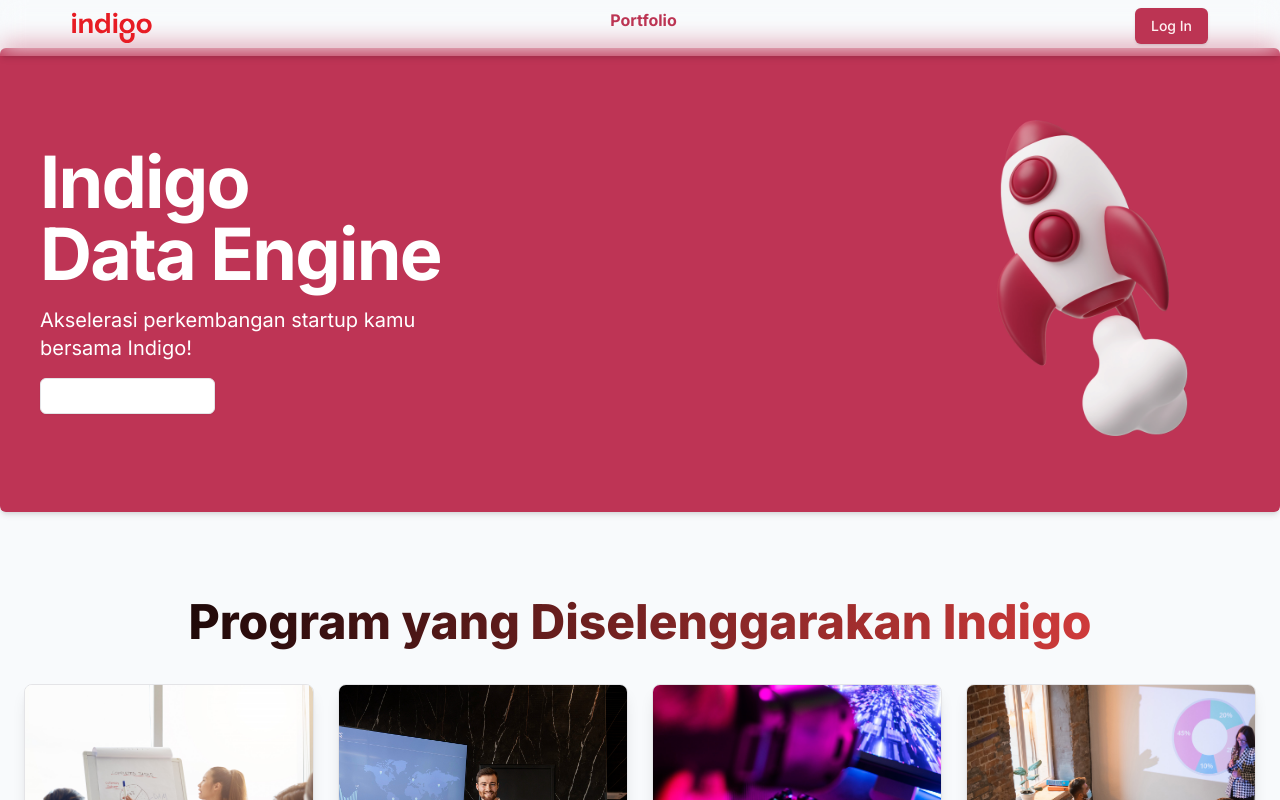
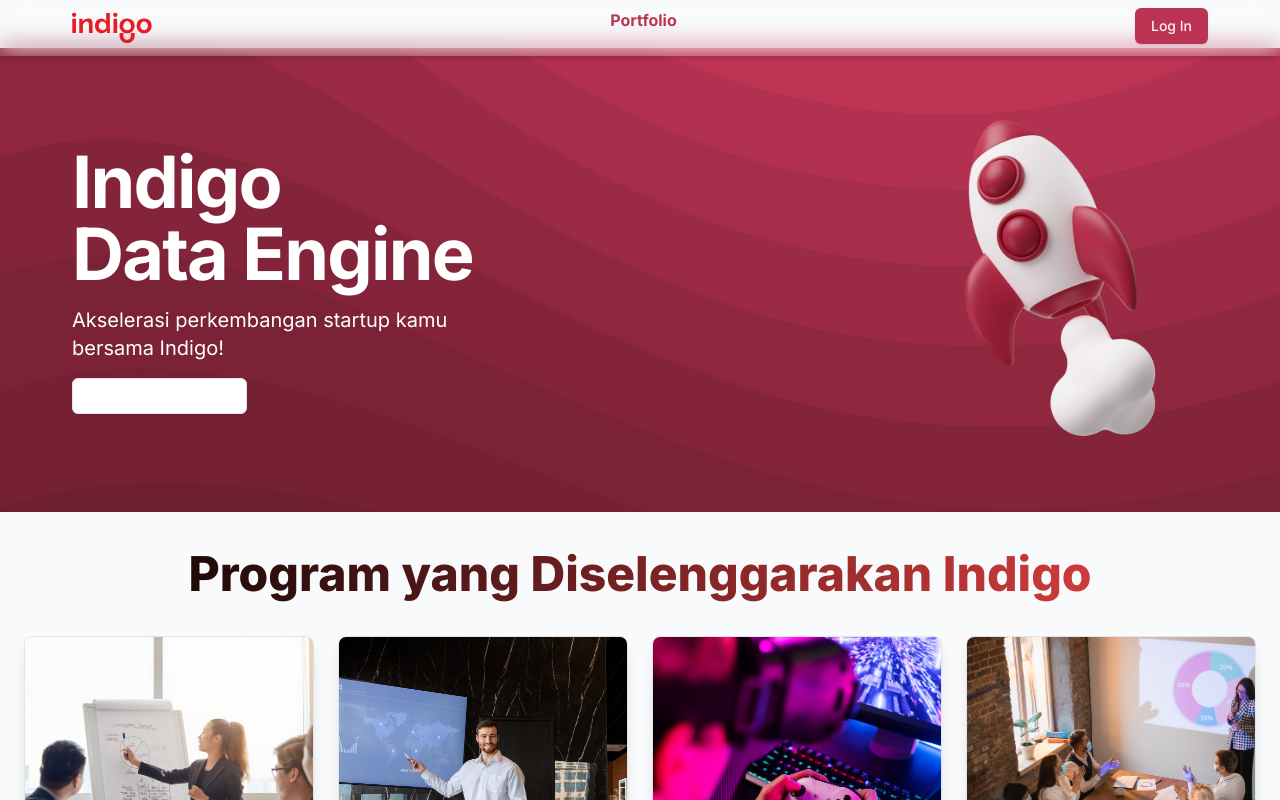
Before and after one commit to notalent2code/frontend-data-engine, a Next.js app: page / in a window 1280 px wide. Shown: the top 800 px of the page. Built offline with nearby package versions, Linux system fonts and the light colour scheme.

Commit message:
refactor: Refactor page layout and remove unnecessary styles

```diff
--- a/src/app/page.tsx
+++ b/src/app/page.tsx
@@ -4,11 +4,11 @@ import Benefit from '@/components/landing-page/Benefit';
 
 export default function Home() {
   return (
-    <div className='flex flex-col gap-20'>
-      <Hero className='rounded-md shadow-md py-8 bg-[#be3455]' />
+    <div className='flex flex-col gap-8'>
+      <Hero className='py-8 px-8' id='hero' />
       <Program />
       <Benefit
-        className='rounded-md shadow-md py-8 bg-gradient-radial
+        className='py-8 bg-gradient-radial
         from-slate-200 to-zinc-100'
       />
     </div>
```
